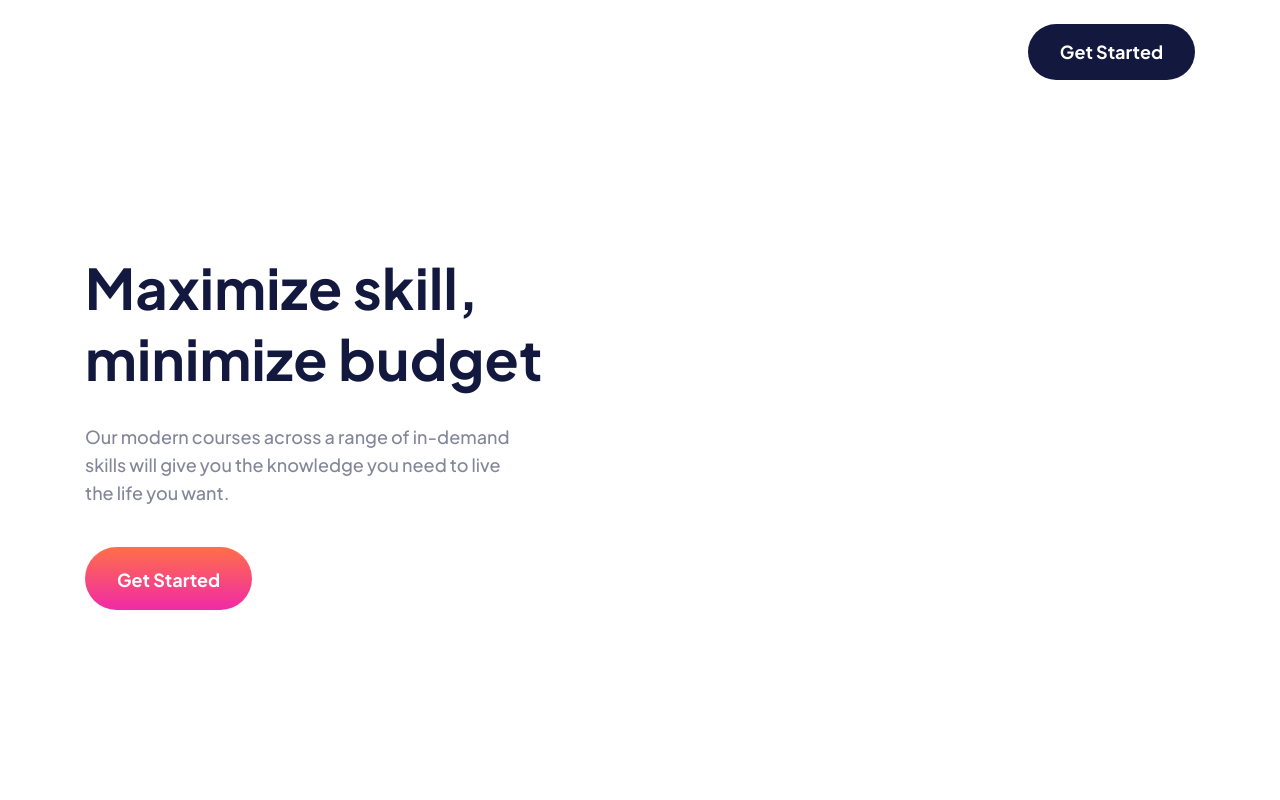
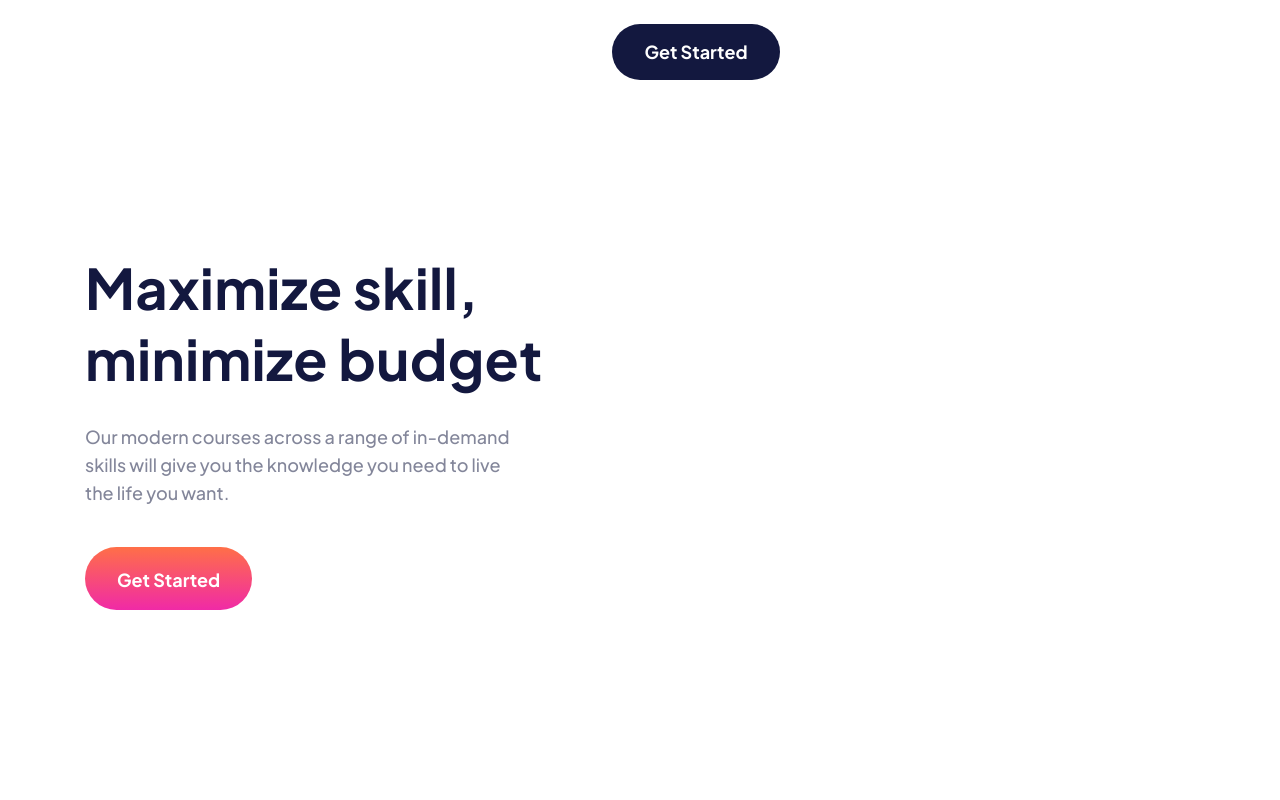
Before and after one commit to kdubrovsky/fe-skilled-elearning-landing-page, a website built with Vite: page index.html in a window 1280 px wide. Shown: the top 800 px of the page. Built offline with nearby package versions, Linux system fonts and the light colour scheme; files whose address does not match are found by name.

Commit message:
Add containter adaptive

```diff
--- a/scss/globals.scss
+++ b/scss/globals.scss
@@ -12,8 +12,9 @@ body {
 }
 
 .container {
-    width: 1110px;
+    max-width: 1190px;
     margin: 0 auto;
+    padding: 0 40px;
 }
 
 .visually-hidden {
```
